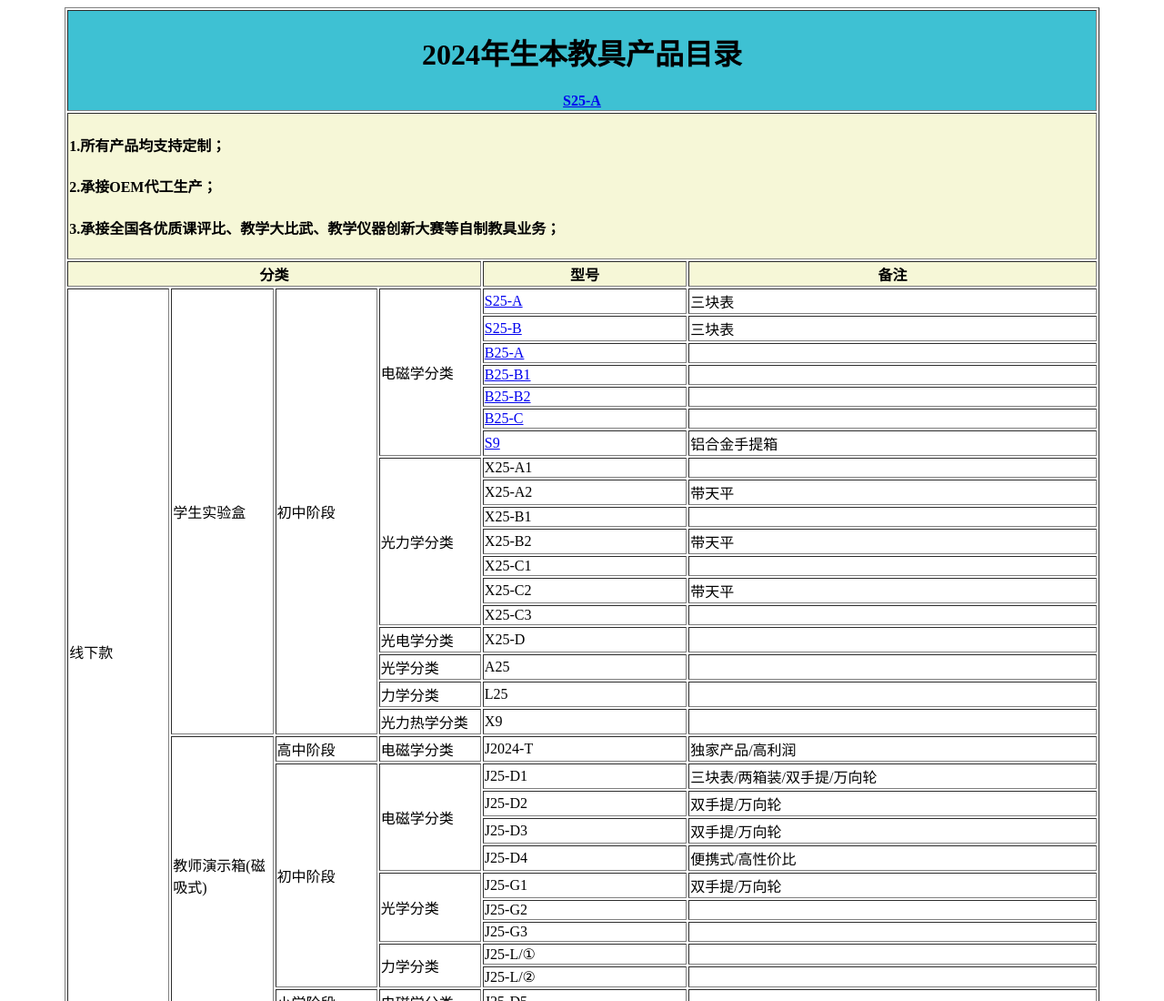
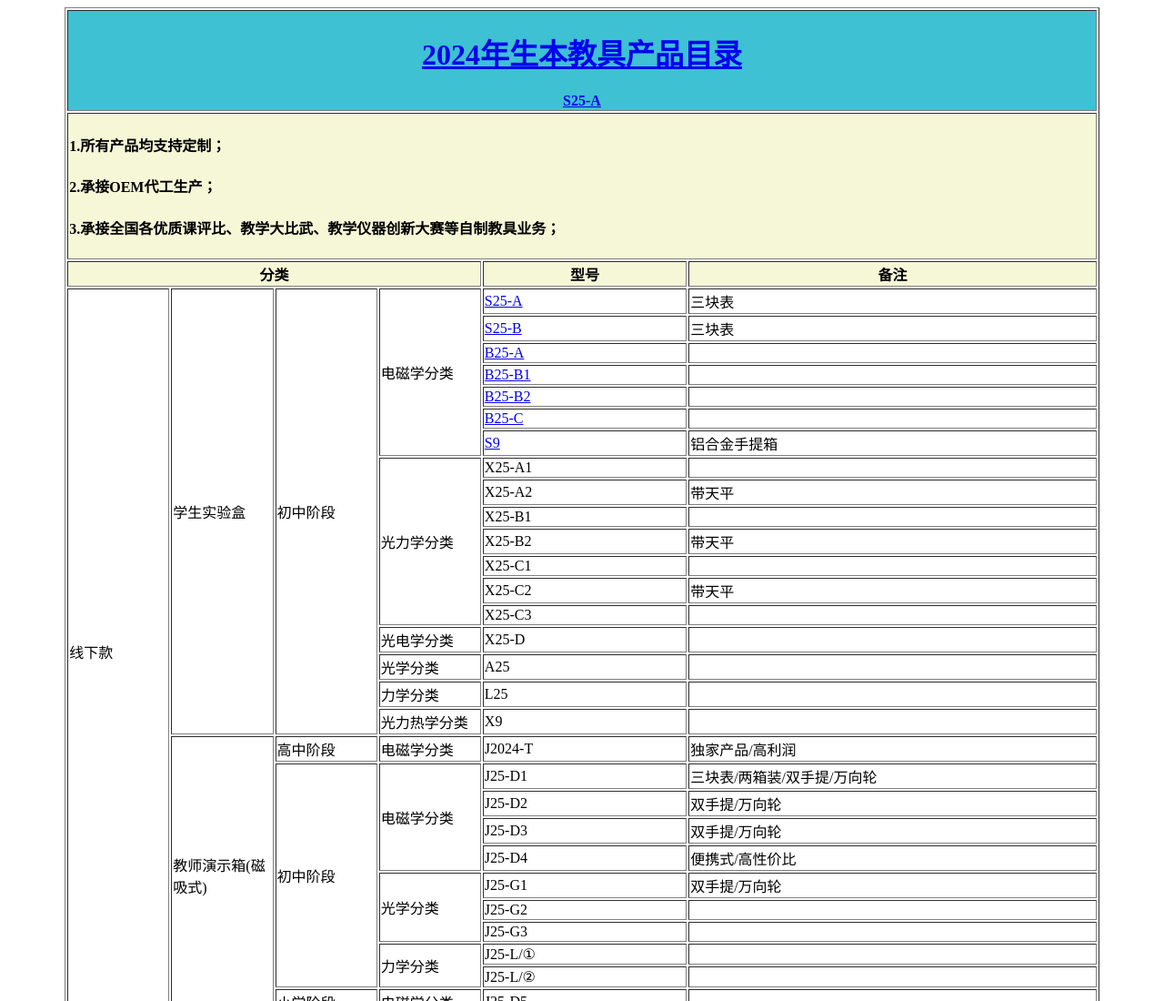
Before and after one commit to xiao103/catalog, a plain HTML site: page index.html in a window 1280 px wide. Shown: the top 1100 px of the page at 91% size. Drawn offline with Linux system fonts and the light colour scheme.

Commit message:
Update index.html

```diff
--- a/index.html
+++ b/index.html
@@ -9,7 +9,7 @@
 		          <table width = "90%" border="1">
 
 					 <tr> <!-- 第1行 -->
-					 <th colspan="6" height="100" bgcolor="#3ec1d3" ><h1 style="font-weight:bolder">2024年生本教具产品目录</h1><a href=".\products\img\catalog\catalog.html">S25-A</a></th>
+					 <th colspan="6" height="100" bgcolor="#3ec1d3" ><h1 style="font-weight:bolder"><a href=".\products\img\catalog\catalog.html">2024年生本教具产品目录</h1>S25-A</a></th>
 					 </tr>
 
 					 <tr><!-- 第2行 -->
```
